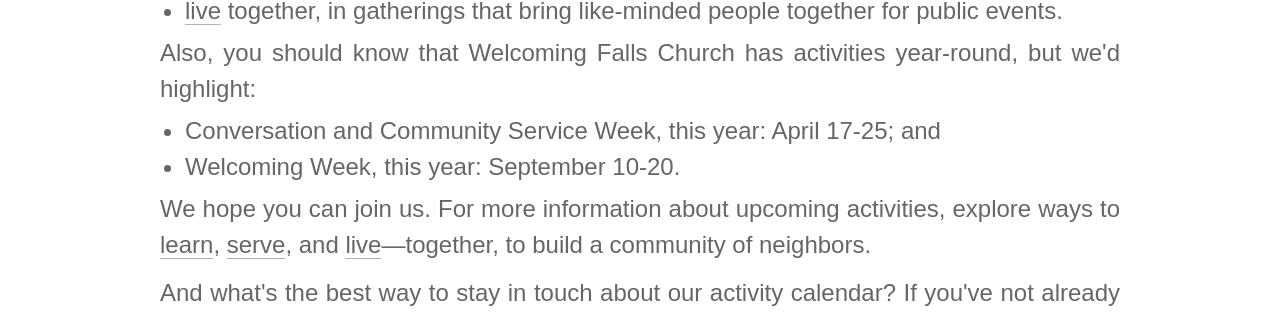
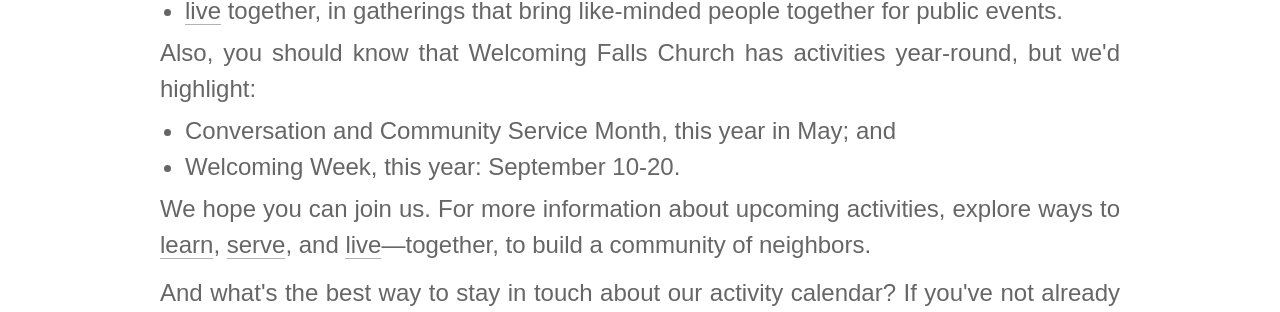
Before and after one commit to wfctest/wfctest, a Jekyll site: the page built from activities.html, in a window 1280 px wide and 1113 px high. Shown: the part 627-939 px from the top of the window. Built offline with Jekyll 4.4.1, drawn with Linux system fonts in a browser that asks for light colours; some web fonts are replaced.

Commit message:
Update week to month

```diff
--- a/activities.html
+++ b/activities.html
@@ -16,7 +16,7 @@ permalink: /activities/
     </ul>
     <p>Also, you should know that Welcoming Falls Church has activities year-round, but we'd highlight:</p>
     <ul>
-    <li>Conversation and Community Service Week, this year: April 17-25; and</li>
+    <li>Conversation and Community Service Month, this year in May; and</li>
     <li>Welcoming Week, this year: September 10-20.</li>
     </ul>
     <p>We hope you can join us. For more information about upcoming activities, explore ways to <a href="/activities/learn">learn</a>, <a href="/activities/serve">serve</a>, and <a href="/activities/live">live</a>&mdash;together, to build a community of neighbors.</p>
```
